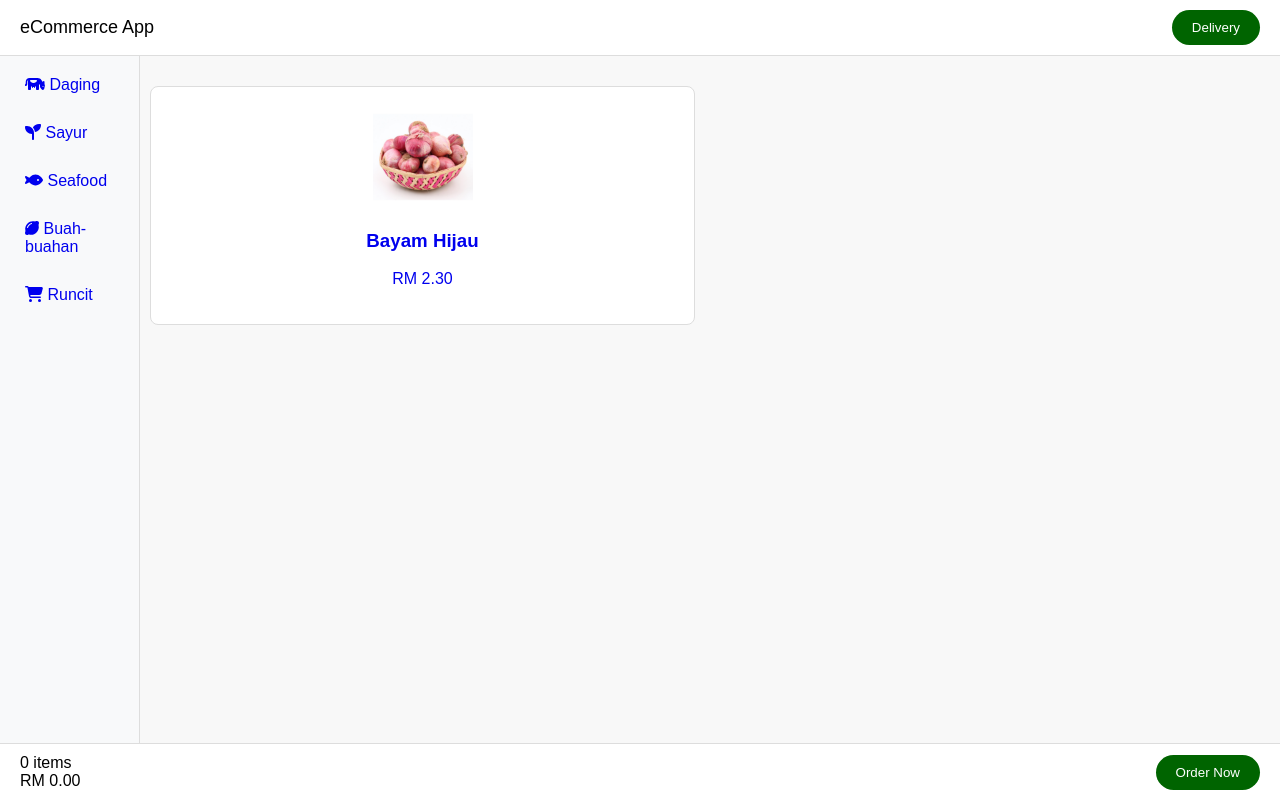
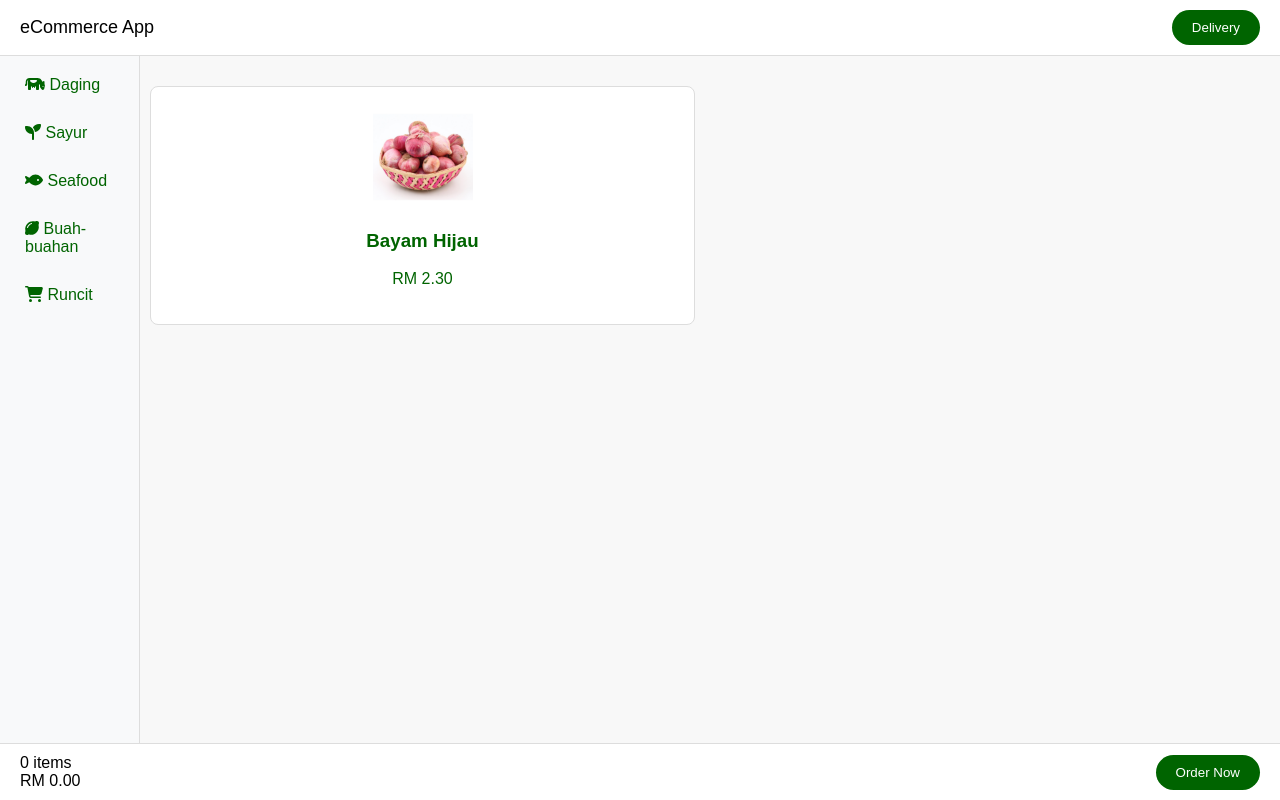
Before and after one commit to ramzanrozali/ecommerce-app, a React (Create React App) app: page / in a window 1280 px wide. Built offline with nearby package versions, Linux system fonts and the light colour scheme.

Commit message:
update to remove bottom bar for confirmation page

```diff
--- a/src/App.css
+++ b/src/App.css
@@ -118,6 +118,7 @@ body {
 /*}*/
 
 a {
+  color: darkgreen;
   text-decoration: none;
 }
 
--- a/src/App.js
+++ b/src/App.js
@@ -1,5 +1,5 @@
-import React, {useState} from 'react';
-import { BrowserRouter as Router, Route, Routes } from 'react-router-dom';
+import React, { useState } from 'react';
+import { BrowserRouter as Router, Route, Routes, useLocation } from 'react-router-dom';
 import ItemDetails from './components/ItemDetails';
 import OrderConfirmation from './components/OrderConfirmation';
 import Header from './components/Header';
@@ -35,8 +35,9 @@ function App() {
         setCart((prevCart) => prevCart.filter(item => item.id !== itemId));
     };
 
+    const location = useLocation();
+
     return (
-        <Router>
         <div className="App">
             <Header />
             <div className="content">
@@ -48,10 +49,17 @@ function App() {
                     <Route path="/order-confirmation" element={<OrderConfirmation cart={cart} removeFromCart={removeFromCart} />} />
                 </Routes>
             </div>
-                <Footer cart={cart} />
+            {location.pathname !== '/order-confirmation' && <Footer cart={cart} />}
         </div>
+    );
+}
+
+function AppWrapper() {
+    return (
+        <Router>
+            <App />
         </Router>
     );
 }
 
-export default App;
+export default AppWrapper;
```
Lines whose indentation alone changed are shown as unchanged.
